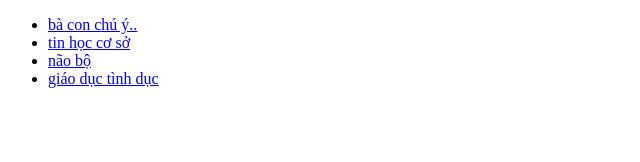
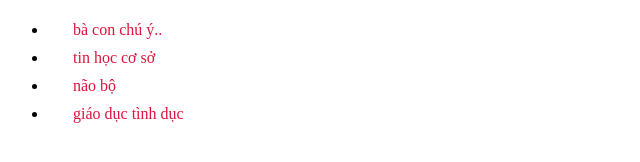
Before and after one commit to eivorjussila/eivorjussila.github.io, a plain HTML site: page post.html in a window 1280 px wide. Shown: the whole page, without its empty margins (0-640 px from the left). Drawn offline with Linux system fonts and the light colour scheme.

Commit message:
Add files via upload

```diff
--- a/post.html
+++ b/post.html
@@ -8,6 +8,20 @@
 
     <style>
 
+      .site-nav-item {
+      padding: 5px;
+      }
+
+      .site-nav-item a {
+      text-decoration: none;
+      color: crimson;
+      padding: 20px;
+      }
+
+      .site-nav-item a:hover {
+      text-decoration: underline;
+      }
+
     </style>
 
 
@@ -15,20 +29,25 @@
 
   <body>
 
-    <nav>
-      <ul>
-	<li>
+    <nav class="site-menu">
+
+      <ul class="site-nav">
+
+	<li class="site-nav-item">
 	  <a href="index.html"> bà con chú ý..</a>
 	</li>
-	<li>
+
+	<li class="site-nav-item">
 	  <a href="lambda.html">tin học cơ sở</a>
 	</li>
-	<li>
+
+	<li class="site-nav-item">
 	  <a href="brain.html">não bộ</a>
 	</li>
-	<li>
+	<li class="site-nav-item">
 	  <a href="sexed.html">giáo dục tình dục</a>
 	</li>
+
       </ul>
           </nav>
 
```
